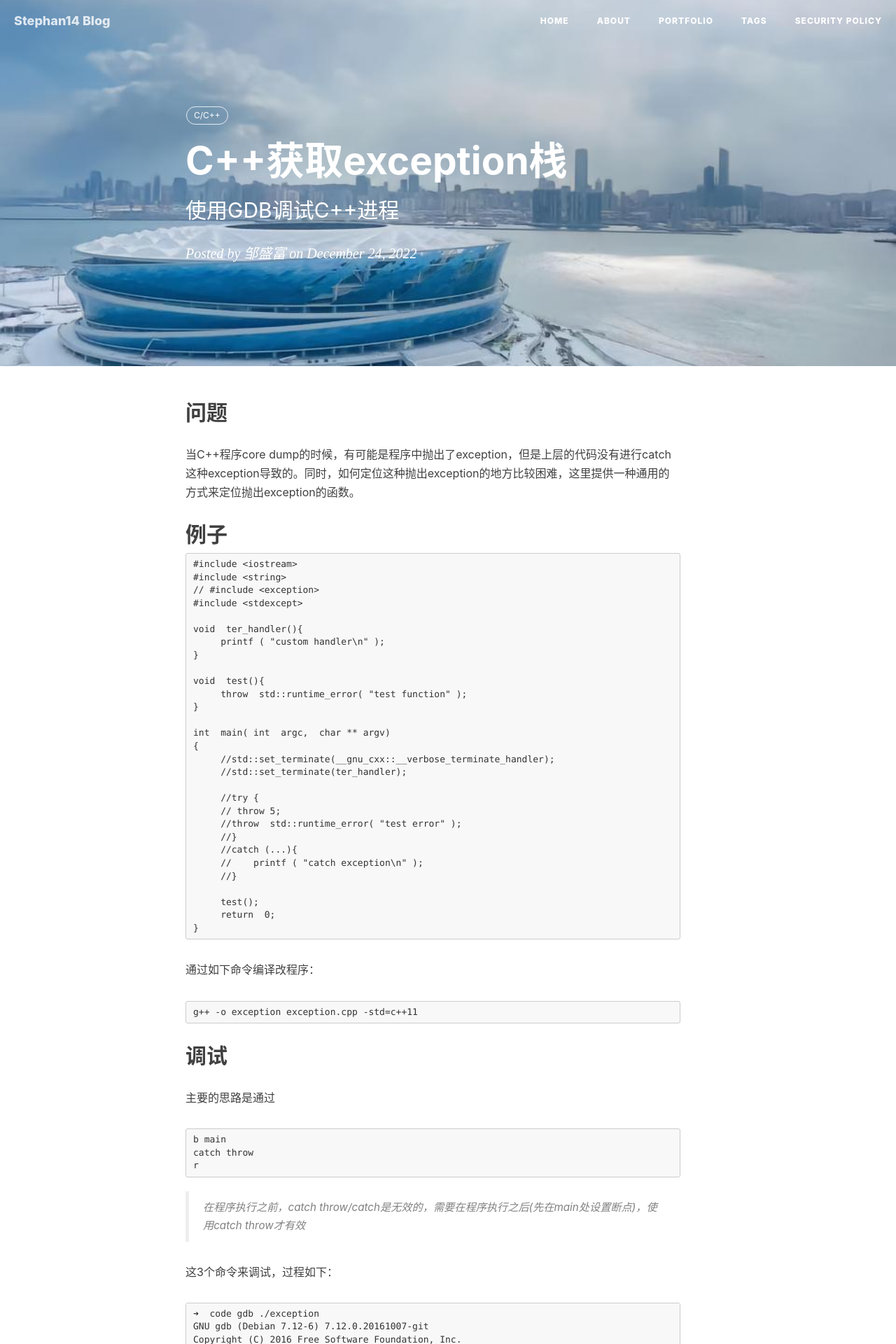
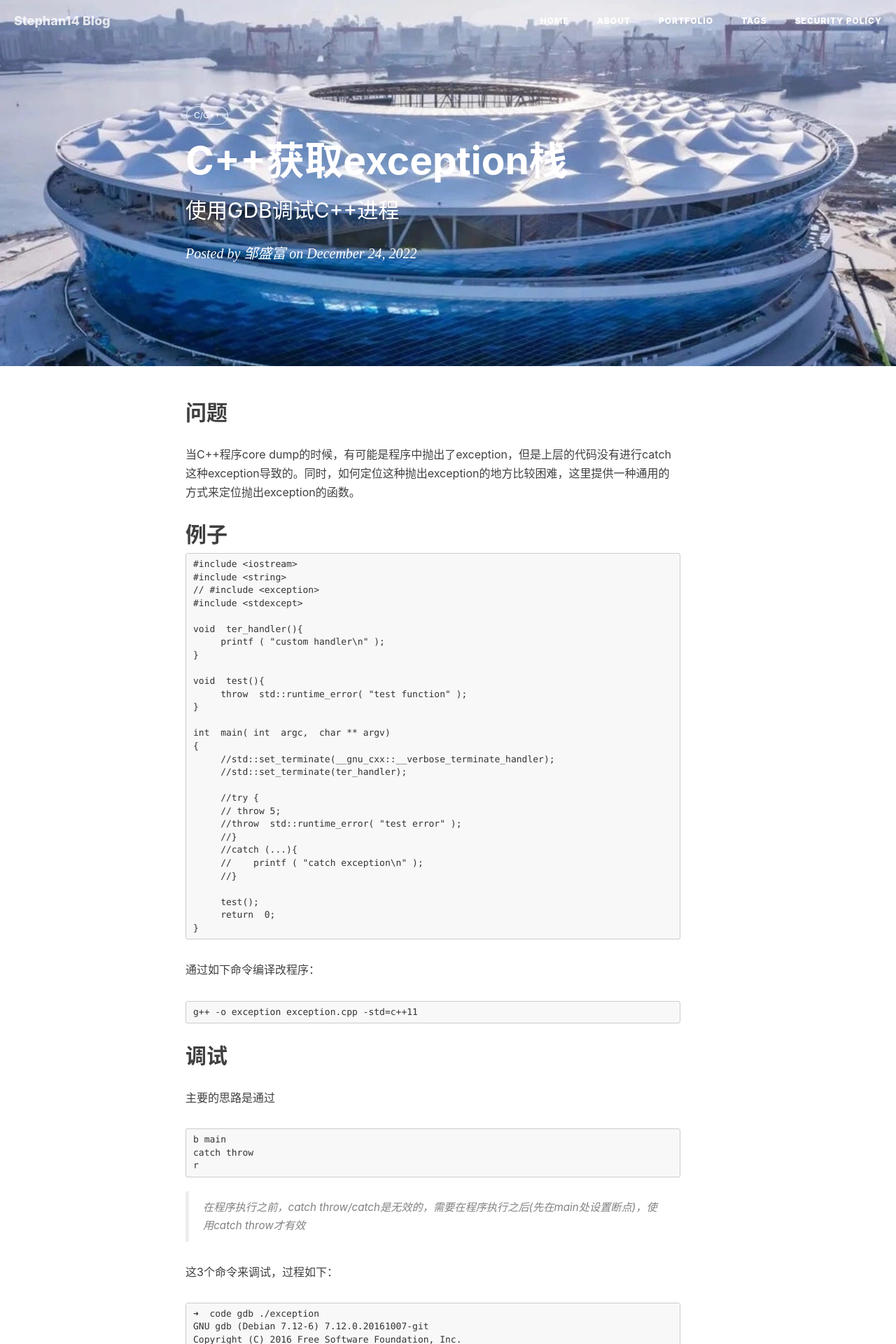
Before and after one commit to Stephan14/Stephan14.github.io, a Jekyll site: the page built from _posts/2022-12-24-gdb-c++-exception.markdown, in a window 1280 px wide. Shown: the top 1920 px of the page at 70% size. Built offline with Jekyll 4.4.1, drawn with Linux system fonts in a browser that asks for light colours; nearby versions of some CDN libraries; comment, search, counter and statistics services are not loaded.

Commit message:
update picture

```diff
--- a/_posts/2022-12-24-gdb-c++-exception.markdown
+++ b/_posts/2022-12-24-gdb-c++-exception.markdown
@@ -4,7 +4,7 @@
 subtitle:   "使用GDB调试C++进程"
 date:       2022-12-24 17:34:30
 author:     "邹盛富"
-header-img: "img/20221224-173648.jpg"
+header-img: "img/20221227-112544.jpg"
 tags:
     - C/C++
 ---
```
Also changed, not shown: img/20221224-173648.jpg (deleted), img/20221227-112544.jpg (added).
